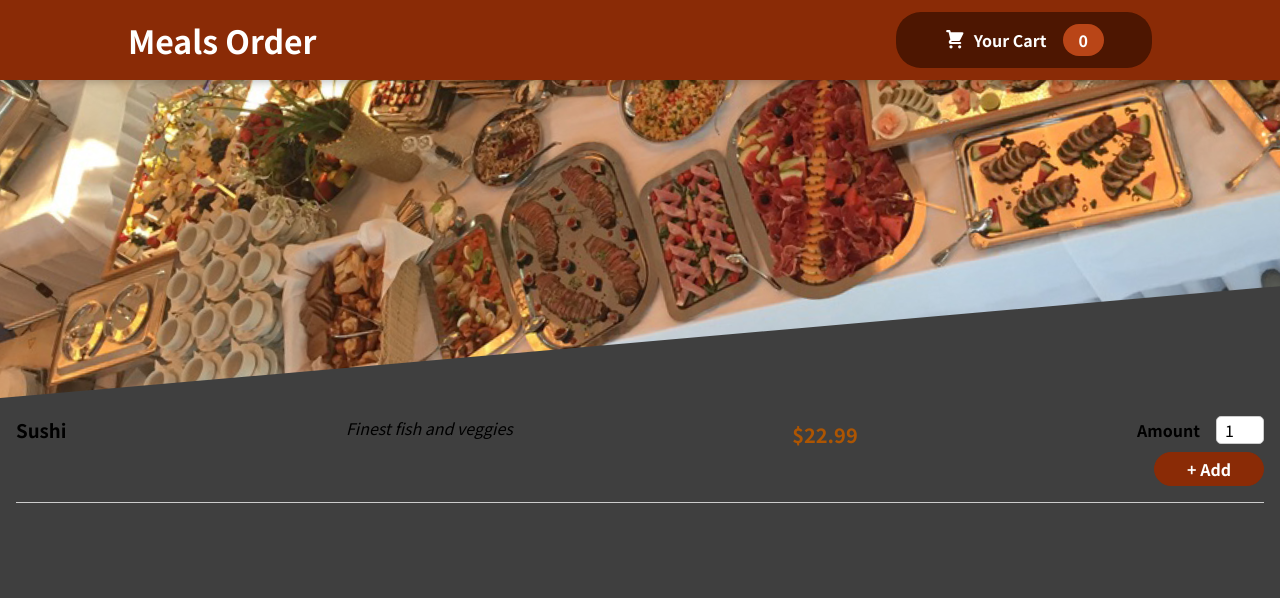
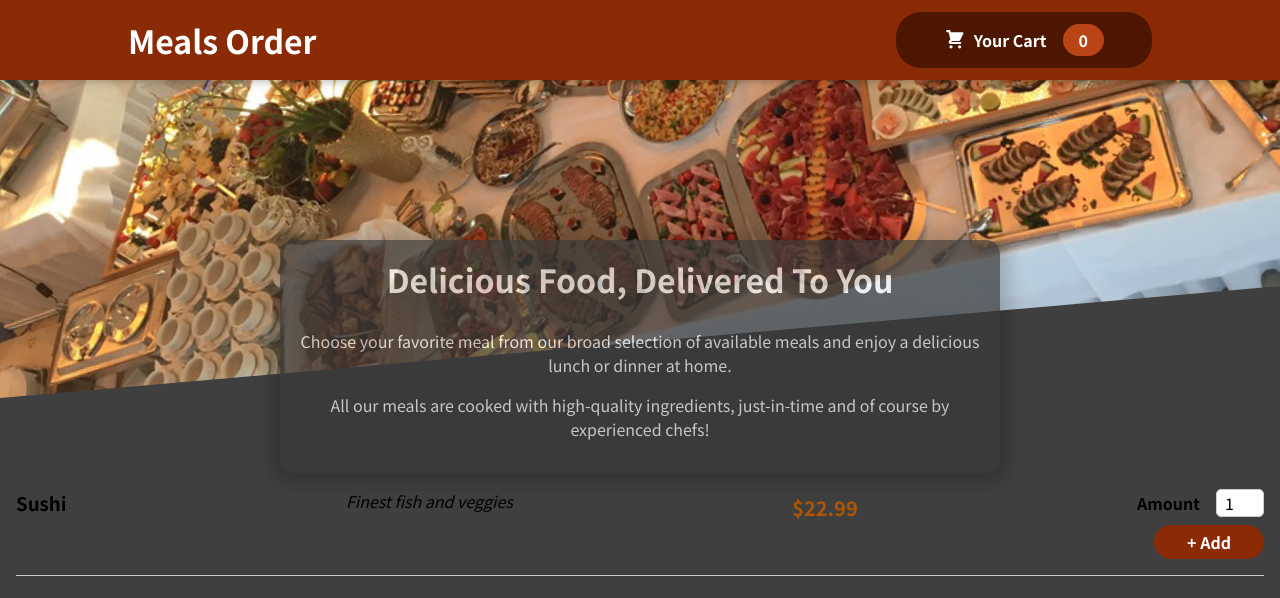
Before and after one commit to gnourt2112000/React_Meal_Order, a React (Create React App) app: page / in a window 1280 px wide. Shown: the top 598 px of the page. Built offline with nearby package versions, Linux system fonts and the light colour scheme.

Commit message:
add MealsSummary

```diff
--- a/src/App.js
+++ b/src/App.js
@@ -3,6 +3,8 @@
 import Cart from "./components/Cart/Cart";
 import CartProvider from "./store/CartProvider";
 import MealItem from "./components/Meals/MealItem/MealItem";
+import MealsSummary from "./components/Meals/MealsSummary";
+
 function App() {
 	const [cartIsShown, setCartIsShown] = useState(false);
 	const handleShowCart = () => {
@@ -16,6 +18,8 @@
 		<CartProvider>
 			{cartIsShown && <Cart onCloseCart={handleCloseCart}></Cart>}
 			<Header onShowCart={handleShowCart}></Header>
+			<MealsSummary></MealsSummary>
+
 			<MealItem
 				id="m1"
 				name="Sushi"
--- /dev/null
+++ b/src/components/Meals/MealsSummary.js
@@ -0,0 +1,19 @@
+import classes from './MealsSummary.module.css';
+
+const MealsSummary = () => {
+  return (
+    <section className={classes.summary}>
+      <h2>Delicious Food, Delivered To You</h2>
+      <p>
+        Choose your favorite meal from our broad selection of available meals
+        and enjoy a delicious lunch or dinner at home.
+      </p>
+      <p>
+        All our meals are cooked with high-quality ingredients, just-in-time and
+        of course by experienced chefs!
+      </p>
+    </section>
+  );
+};
+
+export default MealsSummary;
--- /dev/null
+++ b/src/components/Meals/MealsSummary.module.css
@@ -0,0 +1,24 @@
+.summary {
+    text-align: center;
+    max-width: 45rem;
+    width: 90%;
+    margin: auto;
+    margin-top: -10rem;
+    position: relative;
+    background-color: #383838;
+    color: white;
+    border-radius: 14px;
+    padding: 1rem;
+    box-shadow: 0 1px 18px 10px rgba(0, 0, 0, 0.25);
+    transition: .5s ease;
+    opacity: 0.7;
+}
+
+.summary:hover {
+    opacity: 1;
+}
+
+.summary h2 {
+    font-size: 2rem;
+    margin-top: 0;
+}
```
